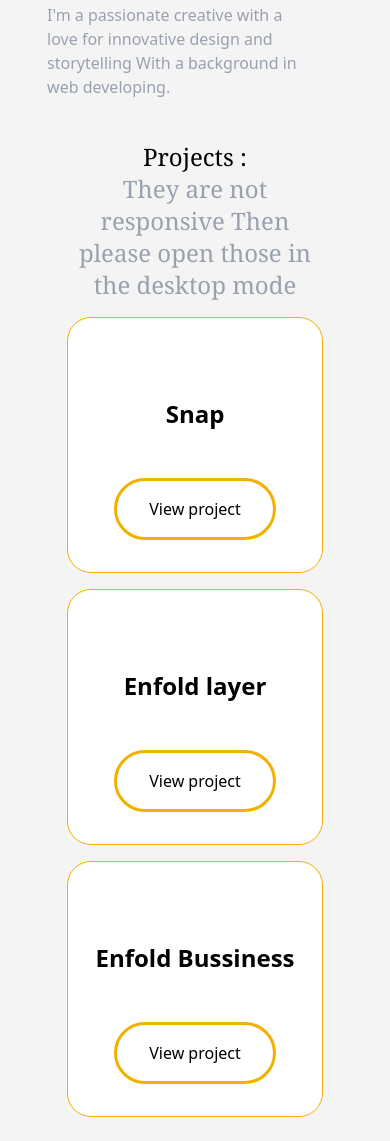
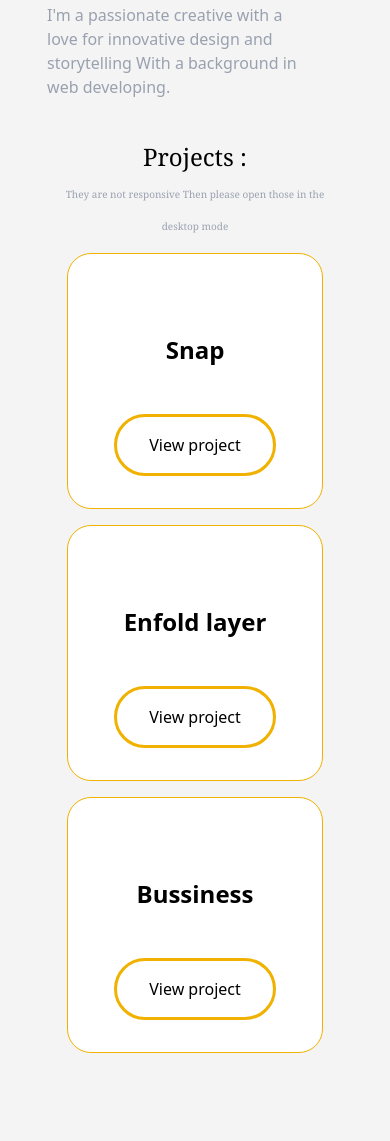
Before and after one commit to Fereshte-Mousavi/Fereshte-Mousavi.github.io, a plain HTML site: page index.html in a window 390 px wide. Shown: the part 439-1580 px from the top of the page. Drawn offline with nearby package versions, Linux system fonts and the light colour scheme.

Commit message:
second commit

```diff
--- a/index.html
+++ b/index.html
@@ -64,7 +64,8 @@
         <div class="mt-8 px-16 md:px-32 lg:px-32">
           <h2 class="mb-4 text-center font-serif text-2xl" id="project">
             Projects : <br />
-            <span class="md:text-[15px] lg:text-[20px] text-gray-400"
+            <span
+              class="text-[10px] md:text-[15px] lg:text-[20px] text-gray-400"
               >They are not responsive Then please open those in the desktop
               mode</span
             >
@@ -76,7 +77,9 @@
               class="mx-auto text-center mb-4 h-64 w-64 bg-white md:flex-1 lg:flex-1 border-1 rounded-3xl border-yellow-500"
             >
               <h2 class="mt-20 mb-12 font-semibold text-2xl">Snap</h2>
-              <button class="border-3 px-8 py-4 rounded-4xl border-yellow-500">
+              <button
+                class="px-8 py-4 border-3 lg:px-8 lg:py-4 md:px-4 md:py-2 rounded-4xl border-yellow-500"
+              >
                 <a href="https://fereshte-mousavi.github.io/snap/"
                   >View project</a
                 >
@@ -86,7 +89,9 @@
               class="mx-auto text-center mb-4 h-64 w-64 bg-white md:flex-1 lg:flex-1 border-1 rounded-3xl border-yellow-500"
             >
               <h2 class="mt-20 mb-12 font-semibold text-2xl">Enfold layer</h2>
-              <button class="border-3 px-8 py-4 rounded-4xl border-yellow-500">
+              <button
+                class="px-8 py-4 border-3 lg:px-8 lg:py-4 md:px-4 md:py-2 rounded-4xl border-yellow-500"
+              >
                 <a href="https://fereshte-mousavi.github.io/enfold-layer/"
                   >View project</a
                 >
@@ -95,10 +100,10 @@
             <div
               class="mx-auto text-center mb-4 h-64 w-64 bg-white md:flex-1 lg:flex-1 border-1 rounded-3xl border-yellow-500"
             >
-              <h2 class="mt-20 mb-12 font-semibold text-2xl">
-                Enfold Bussiness
-              </h2>
-              <button class="border-3 px-8 py-4 rounded-4xl border-yellow-500">
+              <h2 class="mt-20 mb-12 font-semibold text-2xl">Bussiness</h2>
+              <button
+                class="px-8 py-4 border-3 lg:px-8 lg:py-4 md:px-4 md:py-2 rounded-4xl border-yellow-500"
+              >
                 <a href="https://fereshte-mousavi.github.io/enfold-business/"
                   >View project</a
                 >
```
